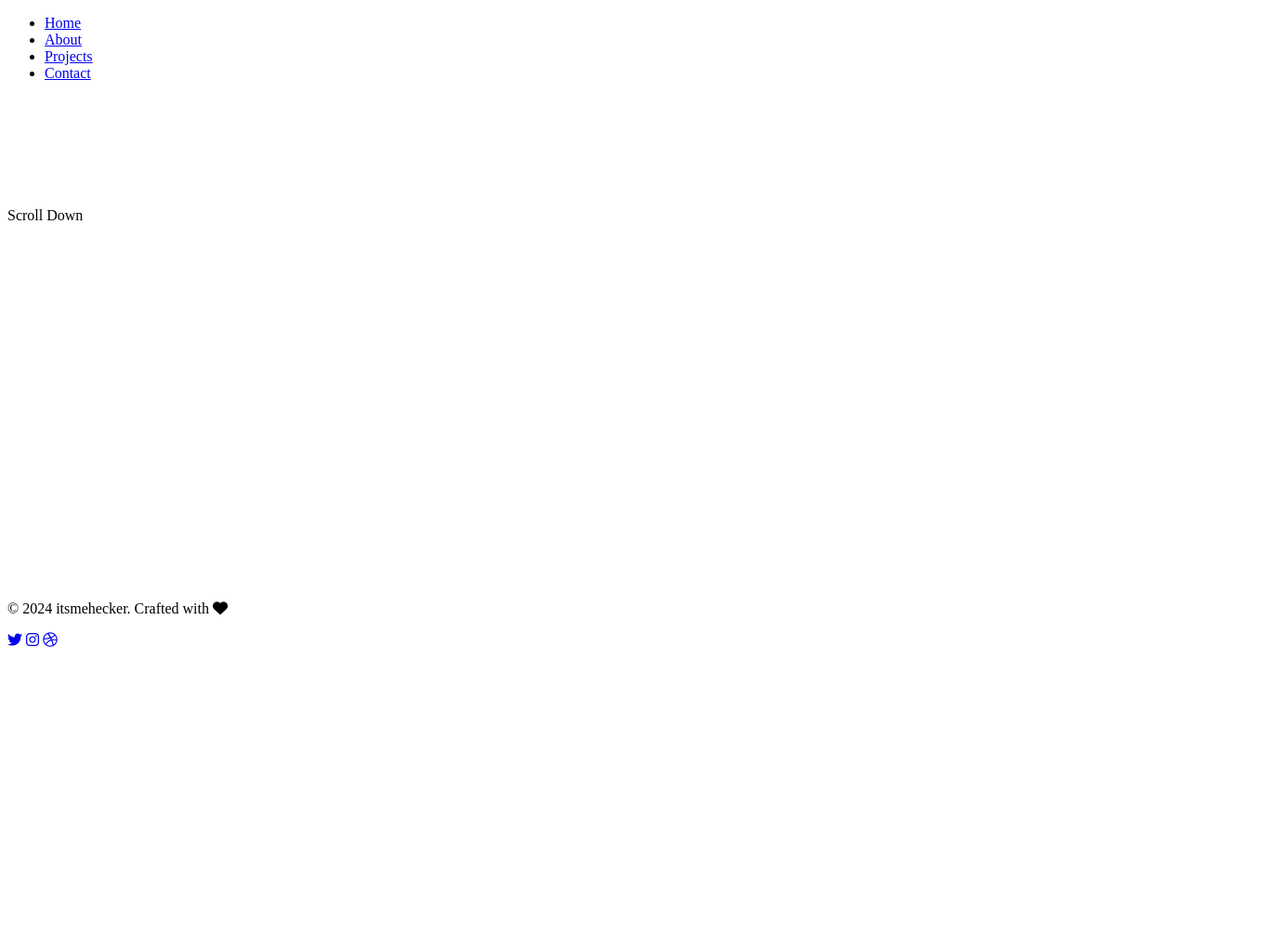
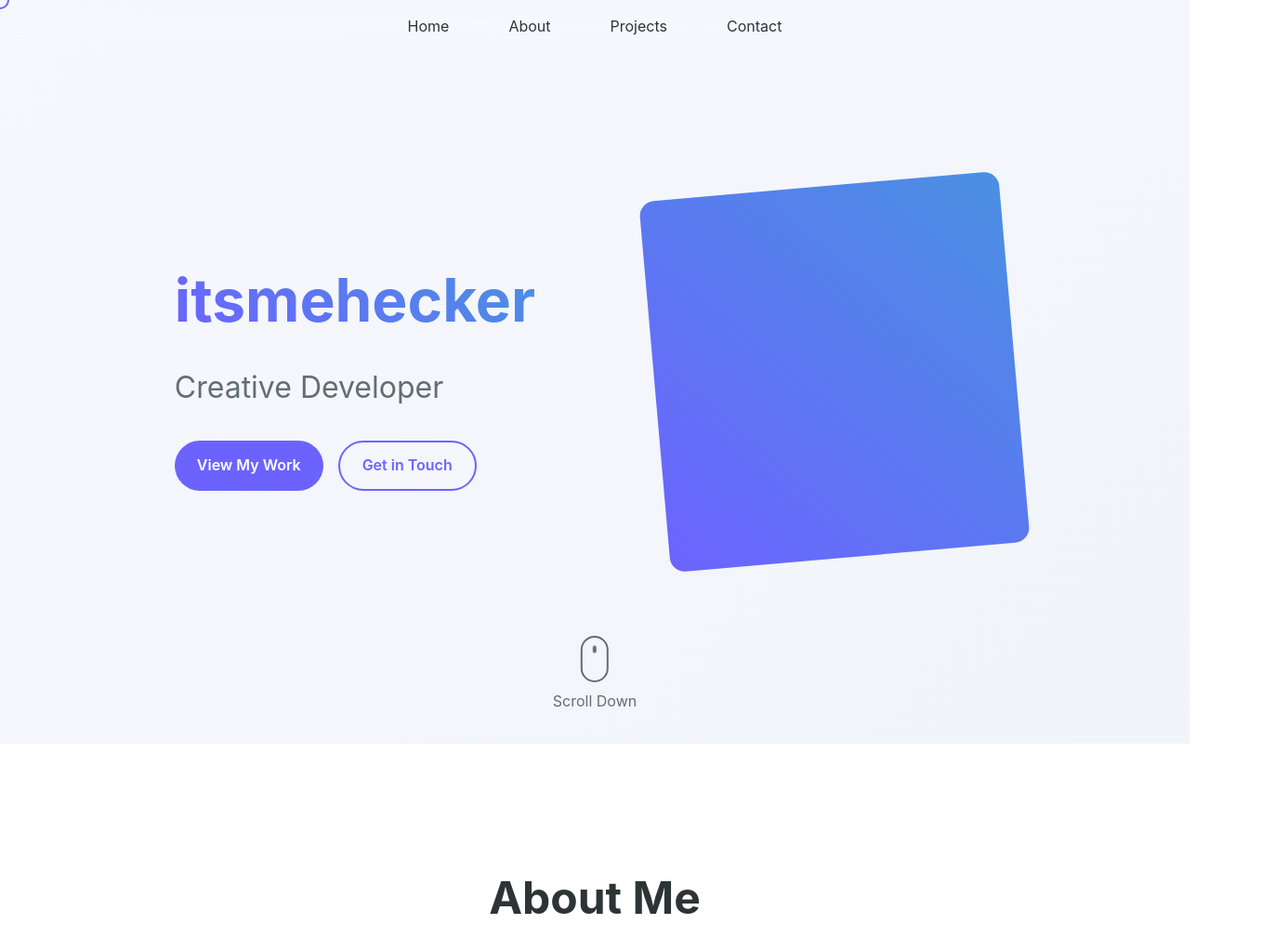
Before and after one commit to itsmehecker/another-portfolio, a plain HTML site: page index.html in a window 1280 px wide. Shown: the top 1008 px of the page at 93% size, 1372 px wide, since content can reach past the window. Before the commit the page ends 800 px from the top, so only its background shows below. Drawn offline with nearby package versions, Linux system fonts and the light colour scheme; the site is published under a folder, as on GitHub Pages, so addresses that start at the root find nothing; no server answers.

Commit message:
Update index.html

```diff
--- a/index.html
+++ b/index.html
@@ -6,8 +6,8 @@
     <title>Creative Portfolio</title>
     <link rel="stylesheet" href="https://cdnjs.cloudflare.com/ajax/libs/font-awesome/6.0.0/css/all.min.css">
     <link href="https://unpkg.com/aos@2.3.1/dist/aos.css" rel="stylesheet">
-  <script type="module" crossorigin src="/assets/index-7-4-Y9dy.js"></script>
-  <link rel="stylesheet" crossorigin href="/assets/index-DOvoGbA7.css">
+  <script type="module" crossorigin src="./assets/index-7-4-Y9dy.js"></script>
+  <link rel="stylesheet" crossorigin href="./assets/index-DOvoGbA7.css">
 </head>
 <body>
     <div class="cursor"></div>
```
